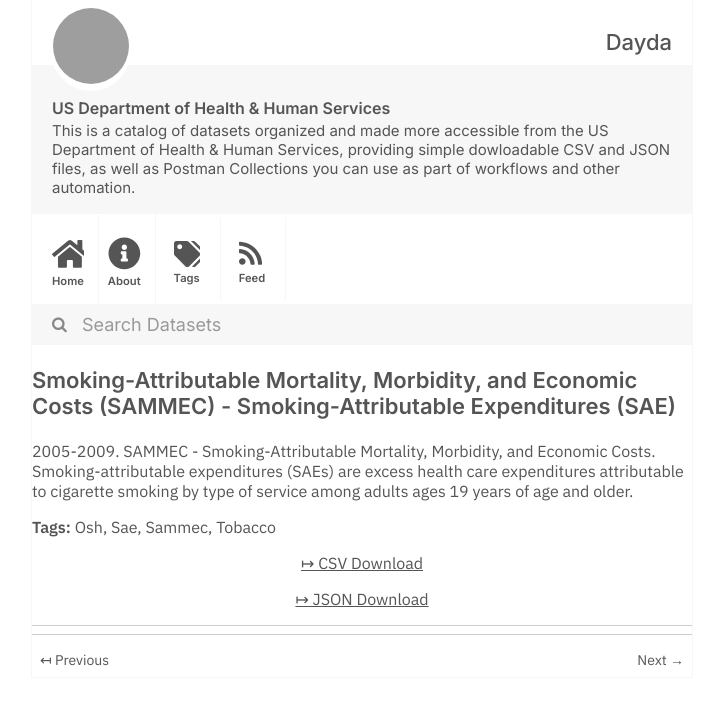
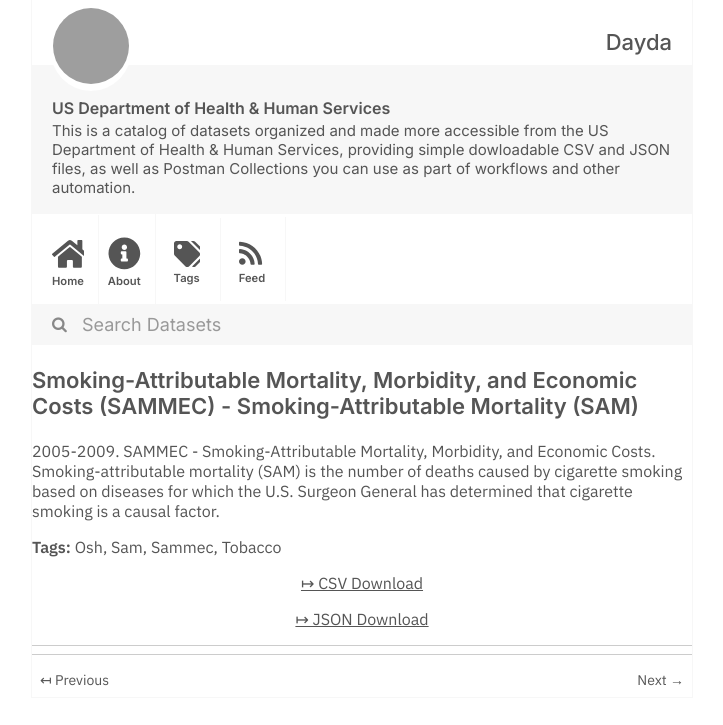
Before and after one commit to dayda-entities/us-department-of-health-and-human-services, a Jekyll site: the page built from _posts/2020-11-10-smoking-attributable-mortality.md, in a window 1280 px wide, cut to the strip 0-725 px from the top of the page. Shown: the whole strip, without its empty margins (278-1001 px from the left). Built offline with Jekyll 4.4.1, drawn with Linux system fonts in a browser that asks for light colours; grey boxes are pictures that could not be loaded.

```diff
--- a/_posts/2020-11-10-smoking-attributable-mortality.md
+++ b/_posts/2020-11-10-smoking-attributable-mortality.md
@@ -1,20 +1,20 @@
 ---
 title: >-
   Smoking-Attributable Mortality, Morbidity, and Economic Costs (SAMMEC) -
-  Smoking-Attributable Expenditures (SAE)
-created: '2020-11-10T16:18:00.331401'
-modified: '2021-04-25T14:39:23.192900'
+  Smoking-Attributable Mortality (SAM)
+created: '2020-11-10T16:18:00.119506'
+modified: '2021-04-30T02:05:45.197148'
 state: active
 type: dataset
 tags:
   - Osh
-  - Sae
+  - Sam
   - Sammec
   - Tobacco
 groups: []
-csv_url: 'https://data.cdc.gov/api/views/ezab-8sq5/rows.csv?accessType=DOWNLOAD'
-json_url: 'https://data.cdc.gov/api/views/ezab-8sq5/rows.json?accessType=DOWNLOAD'
+csv_url: 'https://data.cdc.gov/api/views/4yyu-3s69/rows.csv?accessType=DOWNLOAD'
+json_url: 'https://data.cdc.gov/api/views/4yyu-3s69/rows.json?accessType=DOWNLOAD'
 layout: post
 
 ---
-2005-2009. SAMMEC - Smoking-Attributable Mortality, Morbidity, and Economic Costs. Smoking-attributable expenditures (SAEs) are excess health care expenditures attributable to cigarette smoking by type of service among adults ages 19 years of age and older.
+2005-2009. SAMMEC - Smoking-Attributable Mortality, Morbidity, and Economic Costs. Smoking-attributable mortality (SAM) is the number of deaths caused by cigarette smoking based on diseases for which the U.S. Surgeon General has determined that cigarette smoking is a causal factor.
```
